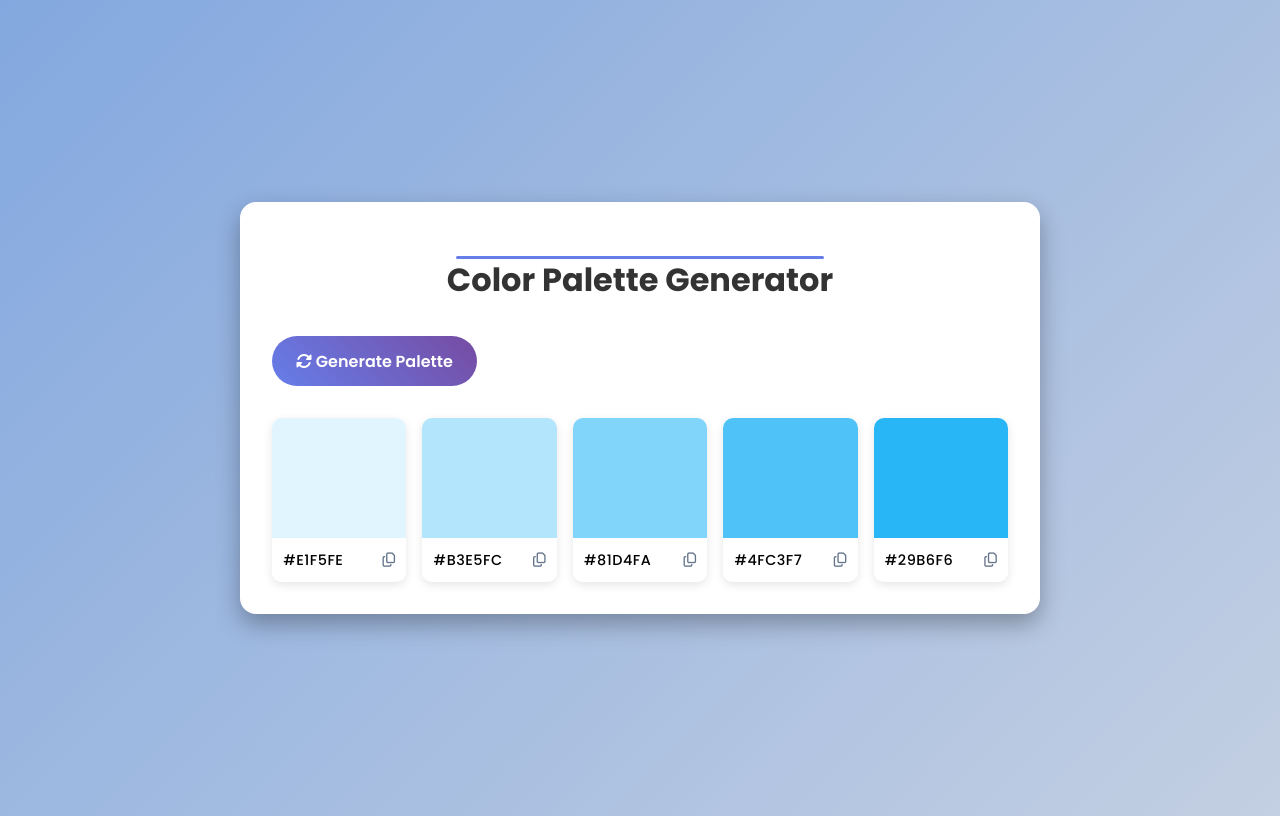
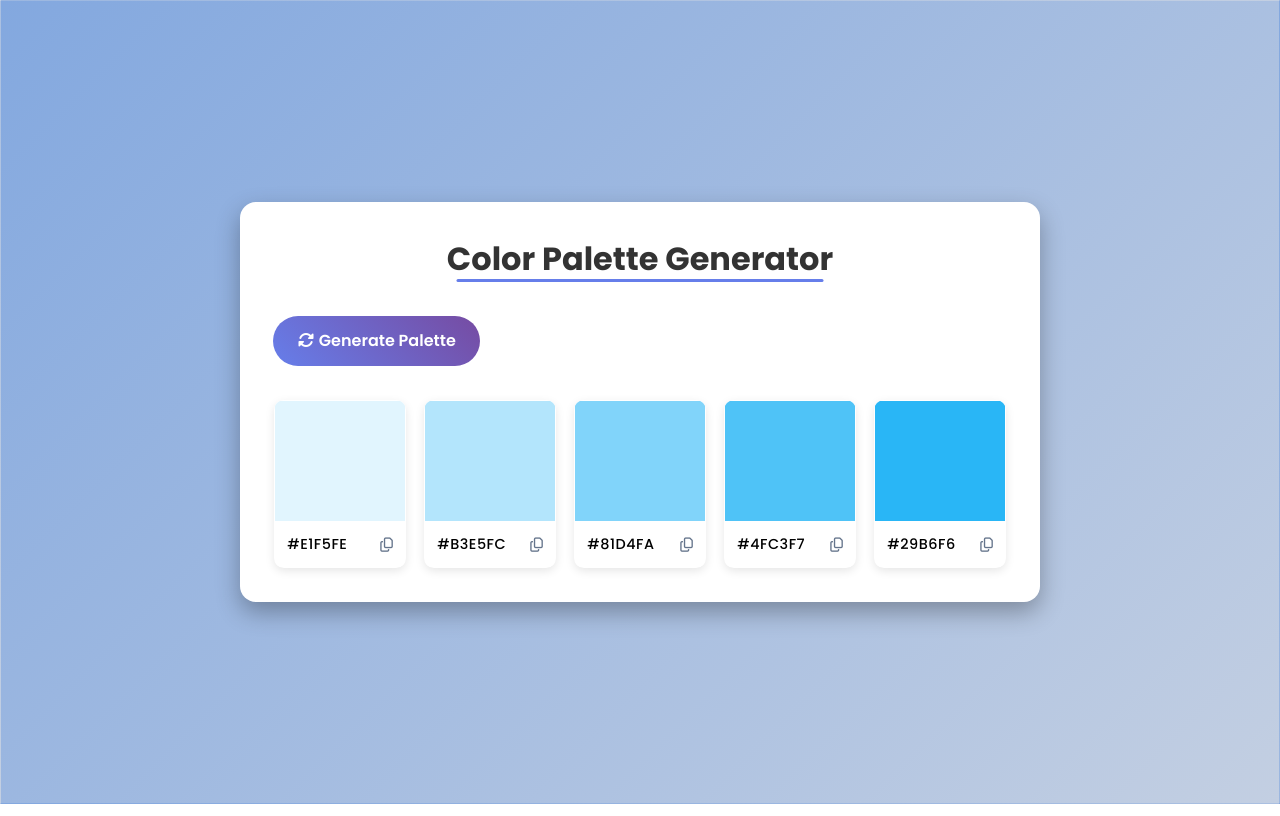
Before and after one commit to VasileRaduu/color-palette-generator, a plain HTML site: page index.html in a window 1280 px wide. Drawn offline with Linux system fonts and the light colour scheme.

Commit message:
small fixes

```diff
--- a/index.html
+++ b/index.html
@@ -5,7 +5,7 @@
 	<meta name="viewport" content="width=device-width, initial-scale=1.0">
 	<title>Color Palette Generator</title>
 	<link rel="stylesheet" href="https://cdnjs.cloudflare.com/ajax/libs/font-awesome/6.7.2/css/all.min.css" integrity="sha512-Evv84Mr4kqVGRNSgIGL/F/aIDqQb7xQ2vcrdIwxfjThSH8CSR7PBEakCr51Ck+w+/U6swU2Im1vVX0SVk9ABhg==" crossorigin="anonymous" referrerpolicy="no-referrer" />
-	<link rel="stylesheet" href="style.css"
+	<link rel="stylesheet" href="style.css">
 </head>
 <body>
 	<div class="container">
--- a/style.css
+++ b/style.css
@@ -3,7 +3,7 @@
 
 
 * {
-	margin: 1;
+	margin: 1px;
 	padding: 0;
 	box-sizing: border-box;
 	font-family: "Poppins", sans-serif;
@@ -38,7 +38,7 @@ h1 {
 h1::after {
 	content: "";
 	position: absolute;
-	bottom: 9;
+	bottom: 9px;
 	left: 50%;
 	transform: translateX(-50%);
 	width: 50%;
@@ -116,6 +116,6 @@ h1::after {
 
 @media(max-width:768px) {
 	.palette-container{
-		grid-template-columns: repeat(auto-fit,midmax(100px, 1fr));
+		grid-template-columns: repeat(auto-fit, midmax(100px, 1fr));
 	}
 }
```
